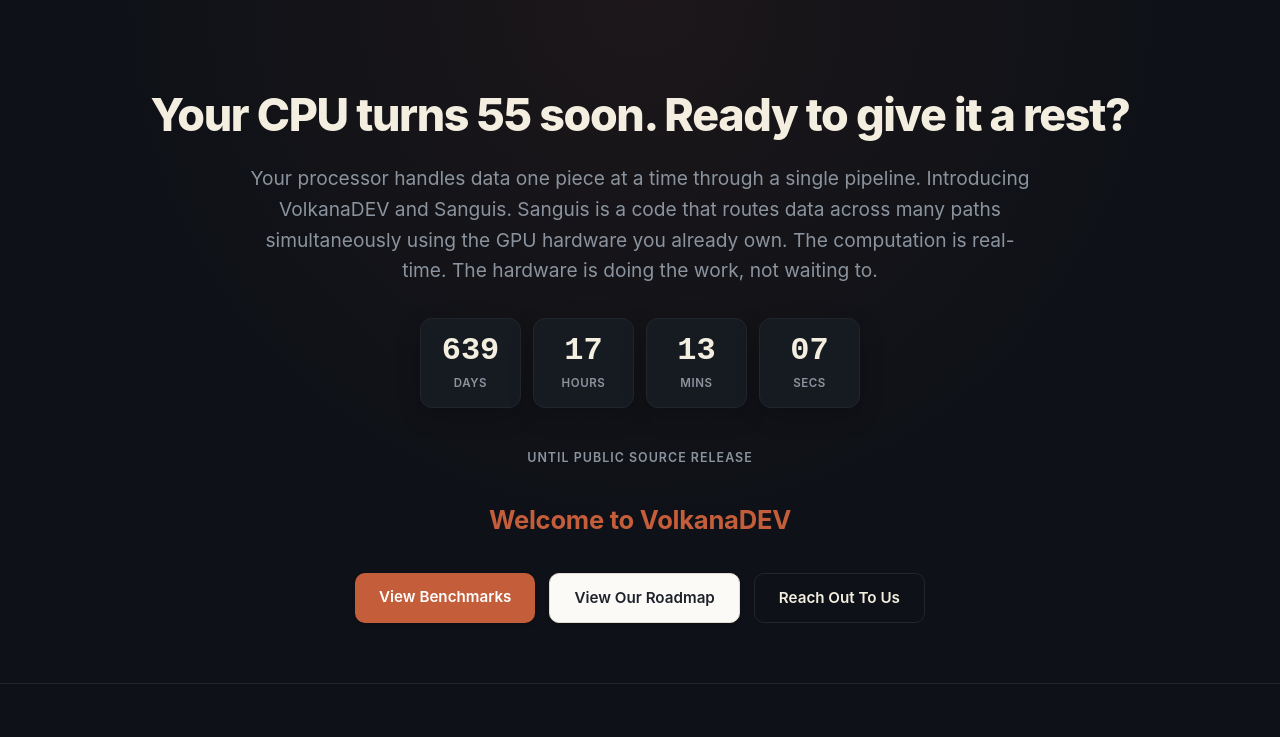
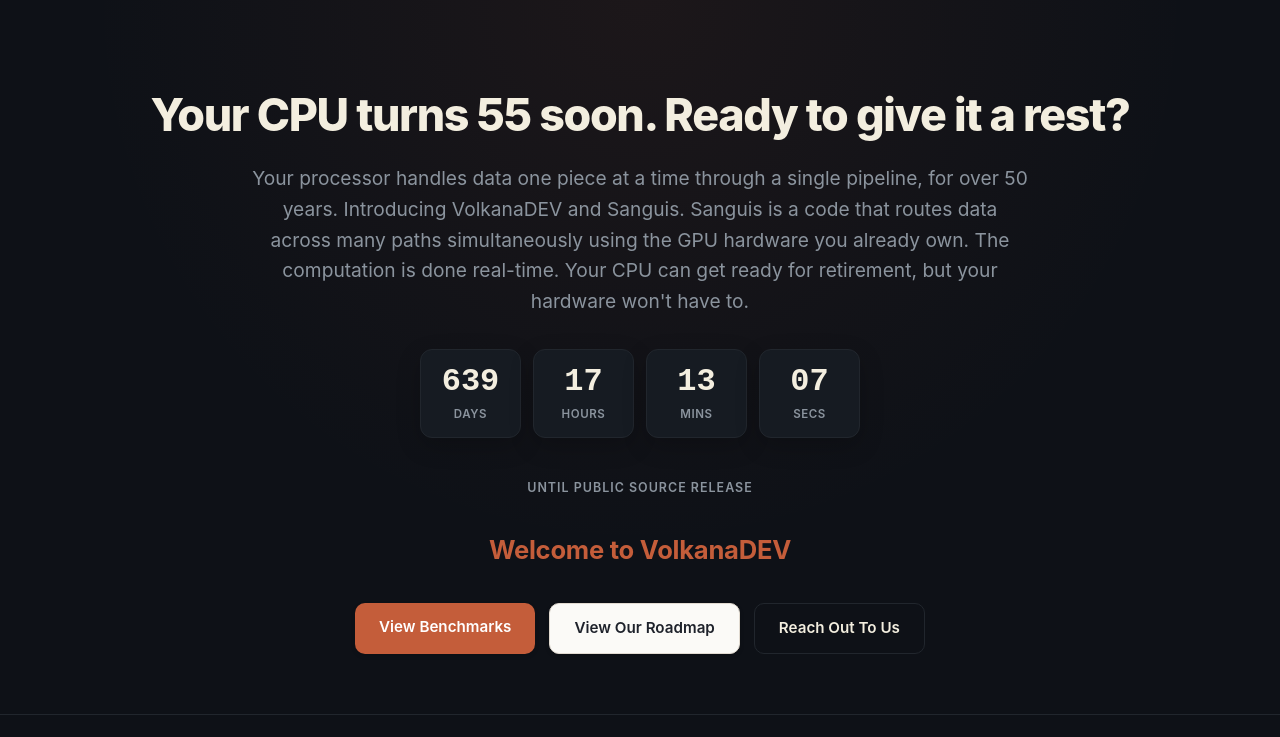
Before and after one commit to VolkanaDEV/volkanadev.github.io, a plain HTML site: page index.html in a window 1280 px wide. Shown: the part 63-800 px from the top of the page. Drawn offline with Linux system fonts and the light colour scheme.

Commit message:
Update hero paragraph: 50 years, CPU retirement line

```diff
--- a/index.html
+++ b/index.html
@@ -208,7 +208,7 @@
   <div class="wrap">
     <section class="hero">
       <h2>Your CPU turns 55 soon. Ready to give it a rest?</h2>
-      <p>Your processor handles data one piece at a time through a single pipeline. Introducing VolkanaDEV and Sanguis. Sanguis is a code that routes data across many paths simultaneously using the GPU hardware you already own. The computation is real-time. The hardware is doing the work, not waiting to.</p>
+      <p>Your processor handles data one piece at a time through a single pipeline, for over 50 years. Introducing VolkanaDEV and Sanguis. Sanguis is a code that routes data across many paths simultaneously using the GPU hardware you already own. The computation is done real-time. Your CPU can get ready for retirement, but your hardware won't have to.</p>
 
       <div class="timer-container">
         <div class="timer-block"><div class="timer-val" id="days">282</div><div class="timer-lbl">Days</div></div>
```
